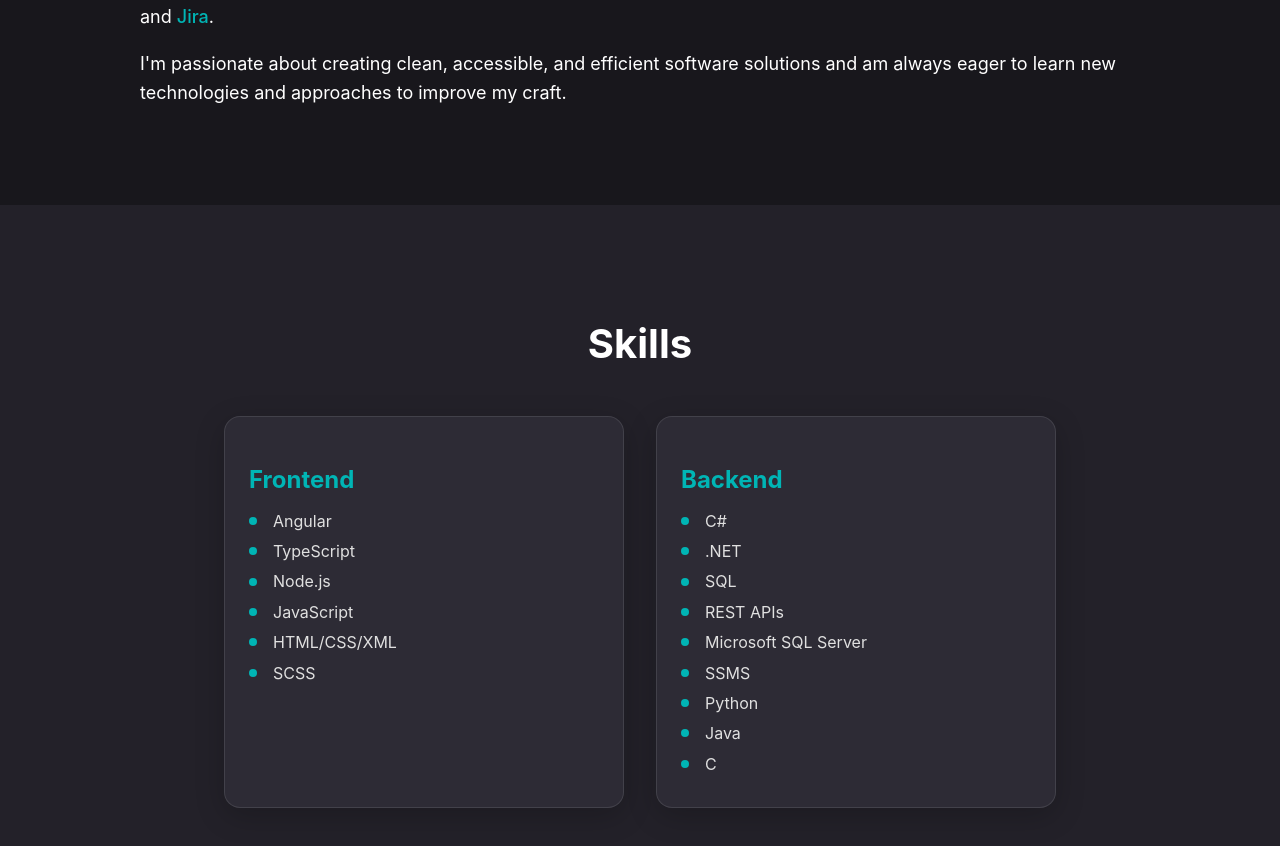
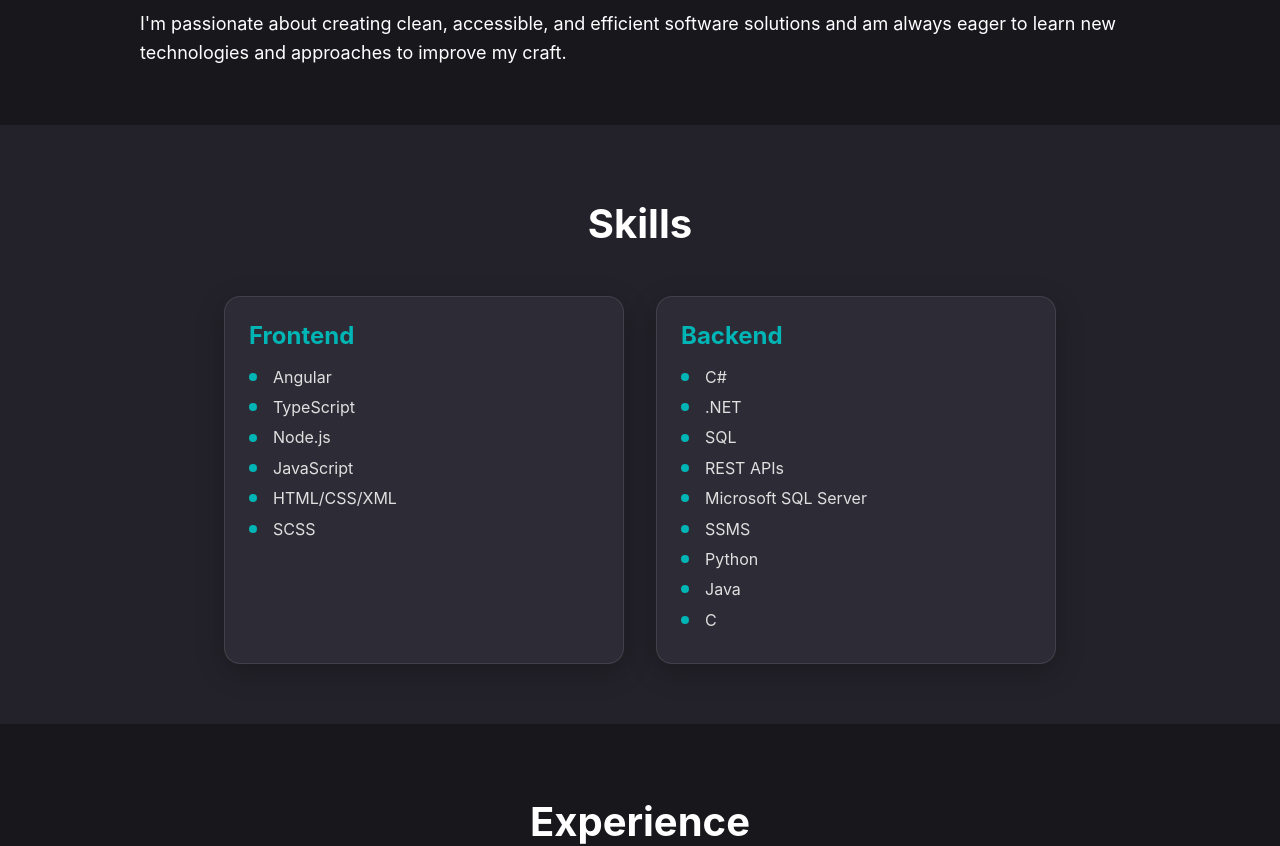
Before and after one commit to tchait0903/tchait0903.github.io, a Next.js app: page / in a window 1280 px wide. Shown: the part 1847-2693 px from the top of the page. Built offline with nearby package versions, Linux system fonts and the light colour scheme.

Commit message:
couple fixes

```diff
--- a/next.config.js
+++ b/next.config.js
@@ -15,4 +15,4 @@ const nextConfig = {
   },
 };
 
-module.exports = nextConfig;
+export default nextConfig;
--- a/package.json
+++ b/package.json
@@ -2,6 +2,7 @@
   "name": "ted-portfolio",
   "version": "0.1.0",
   "private": true,
+  "type": "module",
   "scripts": {
     "dev": "next dev",
     "build": "next build",
--- a/src/app/components/AboutSection.tsx
+++ b/src/app/components/AboutSection.tsx
@@ -5,7 +5,7 @@ import Image from 'next/image';
 import { useIntersectionObserver } from '../hooks/useIntersectionObserver';
 
 const sectionStyles: React.CSSProperties = {
-  padding: "80px 24px",
+  padding: "40px 24px",
   background: "#18171C",
   color: "#ffffff",
   margin: 0,
--- a/src/app/components/CertificationsSection.tsx
+++ b/src/app/components/CertificationsSection.tsx
@@ -4,7 +4,7 @@ import React from 'react';
 import { useIntersectionObserver } from '../hooks/useIntersectionObserver';
 
 const sectionStyles: React.CSSProperties = {
-  padding: "80px 24px",
+  padding: "40px 24px 60px 24px",
   background: "#18171C",
   color: "#ffffff",
   margin: 0,
@@ -32,6 +32,7 @@ const certificationGrid: React.CSSProperties = {
 
 const certCard: React.CSSProperties = {
   padding: "24px",
+  paddingTop: "0px",
   borderRadius: "16px",
   boxShadow: "0 8px 30px rgba(0, 0, 0, 0.2)",
   border: "1px solid rgba(255, 255, 255, 0.1)",
--- a/src/app/components/ContactSection.tsx
+++ b/src/app/components/ContactSection.tsx
@@ -4,7 +4,7 @@ import React, { useState } from 'react';
 import { useIntersectionObserver } from '../hooks/useIntersectionObserver';
 
 const sectionStyles: React.CSSProperties = {
-  padding: "80px 24px",
+  padding: "40px 24px",
   background: "#232129",
   color: "#ffffff",
   margin: 0,
--- a/src/app/components/EducationSection.tsx
+++ b/src/app/components/EducationSection.tsx
@@ -4,7 +4,7 @@ import React from 'react';
 import { useIntersectionObserver } from '../hooks/useIntersectionObserver';
 
 const sectionStyles: React.CSSProperties = {
-  padding: "80px 24px",
+  padding: "40px 24px 60px 24px",
   background: "#232129",
   color: "#ffffff",
   margin: 0,
@@ -24,9 +24,9 @@ const educationContainer: React.CSSProperties = {
 
 const educationCard: React.CSSProperties = {
   padding: "24px",
+  paddingTop: "0px",
   background: "#2d2b35",
   borderRadius: "16px",
-  marginBottom: "32px",
   boxShadow: "0 8px 32px rgba(0, 0, 0, 0.2)",
   border: "1px solid rgba(255, 255, 255, 0.1)",
 };
--- a/src/app/components/ExperienceSection.tsx
+++ b/src/app/components/ExperienceSection.tsx
@@ -4,7 +4,7 @@ import React from 'react';
 import { useIntersectionObserver } from '../hooks/useIntersectionObserver';
 
 const sectionStyles: React.CSSProperties = {
-  padding: "80px 24px",
+  padding: "40px 24px 60px 24px",
   background: "#18171C",
   color: "#ffffff",
   margin: 0,
@@ -26,6 +26,7 @@ const experienceTimeline: React.CSSProperties = {
 
 const timelineItem: React.CSSProperties = {
   padding: "24px",
+  paddingTop: "8px",
   background: "#232129",
   borderRadius: "16px",
   marginBottom: "32px",
@@ -147,7 +148,7 @@ const ExperienceSection: React.FC = () => {
           </ul>
         </div>
 
-        <div style={timelineItem}>
+        <div style={{ ...timelineItem, marginBottom: "0px" }}>
           <h3 style={{ color: "#00B5B5", marginBottom: "8px" }}>Maintenance and Enhancement of GCP&apos;s ExploreIT.info</h3>
           <p style={{ color: "#CCCCCC", marginBottom: "24px" }}>Cleveland State University • Cleveland, OH • Fall 2022 - Spring 2023</p>
           <ul style={listStyles}>
--- a/src/app/components/ProjectsSection.tsx
+++ b/src/app/components/ProjectsSection.tsx
@@ -4,7 +4,7 @@ import React from 'react';
 import { useIntersectionObserver } from '../hooks/useIntersectionObserver';
 
 const sectionStyles: React.CSSProperties = {
-  padding: "80px 24px",
+  padding: "40px 24px",
   background: "#ffffff",
   margin: 0,
 };
@@ -51,6 +51,7 @@ const projectImage: React.CSSProperties = {
 
 const projectContent: React.CSSProperties = {
   padding: "24px",
+  paddingTop: "0px",
 };
 
 const projectTitle: React.CSSProperties = {
--- a/src/app/components/SkillsSection.tsx
+++ b/src/app/components/SkillsSection.tsx
@@ -4,7 +4,7 @@ import React from 'react';
 import { useIntersectionObserver } from '../hooks/useIntersectionObserver';
 
 const sectionStyles: React.CSSProperties = {
-  padding: "80px 24px",
+  padding: "40px 24px 60px 24px",
   background: "#232129",
   margin: 0,
   color: "#ffffff",
@@ -34,6 +34,7 @@ const skillsGrid: React.CSSProperties = {
 
 const skillCard: React.CSSProperties = {
   padding: "24px",
+  paddingTop: "0px",
   borderRadius: "16px",
   boxShadow: "0 8px 30px rgba(0, 0, 0, 0.2)",
   border: "1px solid rgba(255, 255, 255, 0.1)",
```
